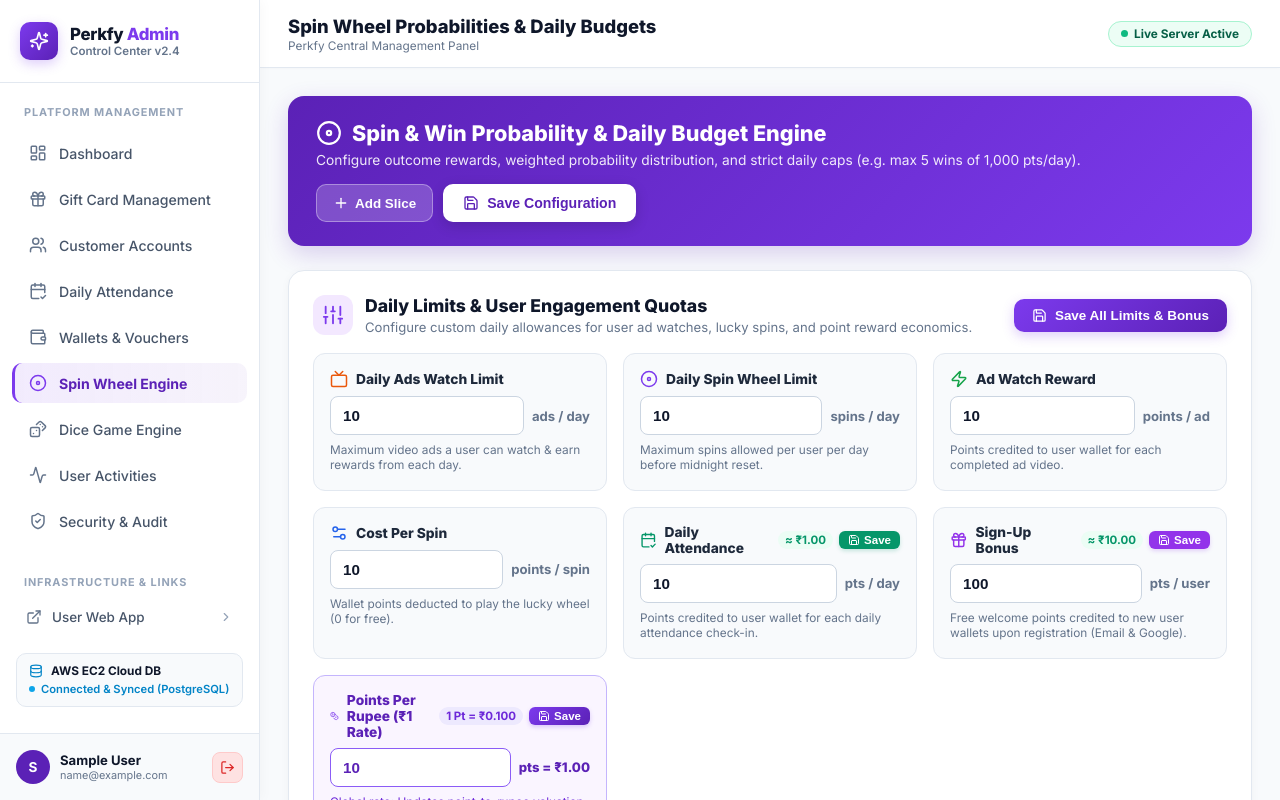
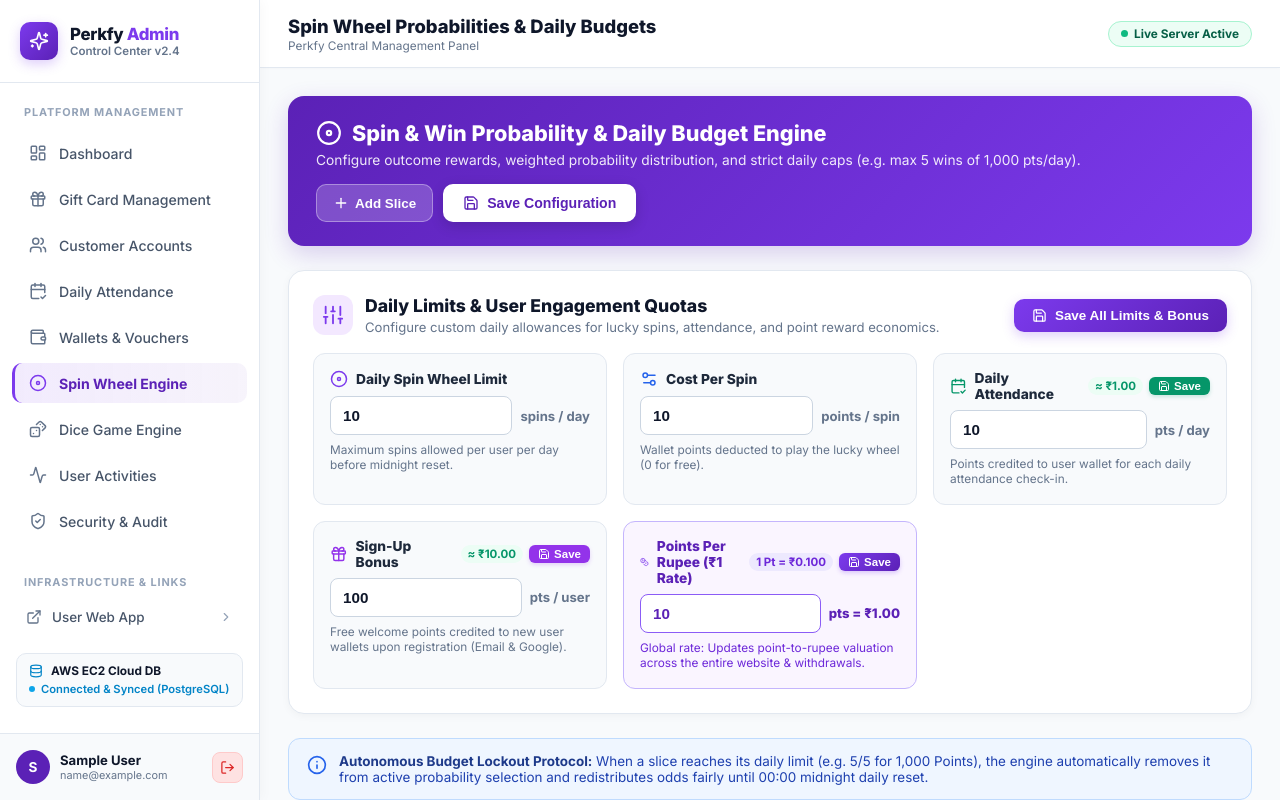
Before and after one commit to gouravboga12-rgb/cashbackhub, a React (Create React App) app in the folder web/: page /admin/spin-wheel in a window 1280 px wide. Shown: the top 800 px of the page. Built offline with nearby package versions, Linux system fonts and the light colour scheme; no server answers; sample sign-in values are in the browser's storage; the HTML template or start-up script is replaced by a standard one.

Commit message:
refactor: remove redundant ad watch quota cards from Spin Wheel admin page

```diff
--- a/web/src/pages/Admin/AdminSpinWheel.jsx
+++ b/web/src/pages/Admin/AdminSpinWheel.jsx
@@ -487,7 +487,7 @@
                 Daily Limits & User Engagement Quotas
               </h3>
               <p style={{ margin: '3px 0 0 0', fontSize: '0.82rem', color: '#64748B' }}>
-                Configure custom daily allowances for user ad watches, lucky spins, and point reward economics.
+                Configure custom daily allowances for lucky spins, attendance, and point reward economics.
               </p>
             </div>
           </div>
@@ -516,40 +516,6 @@
         </div>
 
         <div style={{ display: 'grid', gridTemplateColumns: 'repeat(auto-fit, minmax(240px, 1fr))', gap: '16px' }}>
-          {/* Custom Ads Watch Limit */}
-          <div style={{ background: '#F8FAFC', padding: '16px', borderRadius: '12px', border: '1px solid #E2E8F0', display: 'flex', flexDirection: 'column', gap: '8px' }}>
-            <div style={{ display: 'flex', alignItems: 'center', gap: '8px' }}>
-              <Tv size={18} color="#EA580C" />
-              <label style={{ fontSize: '0.86rem', fontWeight: 800, color: '#1E293B' }}>
-                Daily Ads Watch Limit
-              </label>
-            </div>
-            <div style={{ display: 'flex', alignItems: 'center', gap: '8px' }}>
-              <input
-                type="number"
-                min="1"
-                max="100"
-                value={dailyAdLimit}
-                onChange={(e) => setDailyAdLimit(e.target.value)}
-                style={{
-                  flex: 1,
-                  background: '#FFFFFF',
-                  border: '1.5px solid #CBD5E1',
-                  borderRadius: '8px',
-                  padding: '10px 12px',
-                  fontSize: '0.95rem',
-                  fontWeight: 700,
-                  color: '#0F172A',
-                  outline: 'none'
-                }}
-              />
-              <span style={{ fontSize: '0.82rem', fontWeight: 700, color: '#64748B' }}>ads / day</span>
-            </div>
-            <p style={{ margin: 0, fontSize: '0.74rem', color: '#64748B', lineHeight: 1.3 }}>
-              Maximum video ads a user can watch & earn rewards from each day.
-            </p>
-          </div>
-
           {/* Custom Spins Limit */}
           <div style={{ background: '#F8FAFC', padding: '16px', borderRadius: '12px', border: '1px solid #E2E8F0', display: 'flex', flexDirection: 'column', gap: '8px' }}>
             <div style={{ display: 'flex', alignItems: 'center', gap: '8px' }}>
@@ -581,40 +547,6 @@
             </div>
             <p style={{ margin: 0, fontSize: '0.74rem', color: '#64748B', lineHeight: 1.3 }}>
               Maximum spins allowed per user per day before midnight reset.
-            </p>
-          </div>
-
-          {/* Points Per Ad Reward */}
-          <div style={{ background: '#F8FAFC', padding: '16px', borderRadius: '12px', border: '1px solid #E2E8F0', display: 'flex', flexDirection: 'column', gap: '8px' }}>
-            <div style={{ display: 'flex', alignItems: 'center', gap: '8px' }}>
-              <Zap size={18} color="#16A34A" />
-              <label style={{ fontSize: '0.86rem', fontWeight: 800, color: '#1E293B' }}>
-                Ad Watch Reward
-              </label>
-            </div>
-            <div style={{ display: 'flex', alignItems: 'center', gap: '8px' }}>
-              <input
-                type="number"
-                min="1"
-                max="1000"
-                value={adRewardPoints}
-                onChange={(e) => setAdRewardPoints(e.target.value)}
-                style={{
-                  flex: 1,
-                  background: '#FFFFFF',
-                  border: '1.5px solid #CBD5E1',
-                  borderRadius: '8px',
-                  padding: '10px 12px',
-                  fontSize: '0.95rem',
-                  fontWeight: 700,
-                  color: '#0F172A',
-                  outline: 'none'
-                }}
-              />
-              <span style={{ fontSize: '0.82rem', fontWeight: 700, color: '#64748B' }}>points / ad</span>
-            </div>
-            <p style={{ margin: 0, fontSize: '0.74rem', color: '#64748B', lineHeight: 1.3 }}>
-              Points credited to user wallet for each completed ad video.
             </p>
           </div>
 
```
